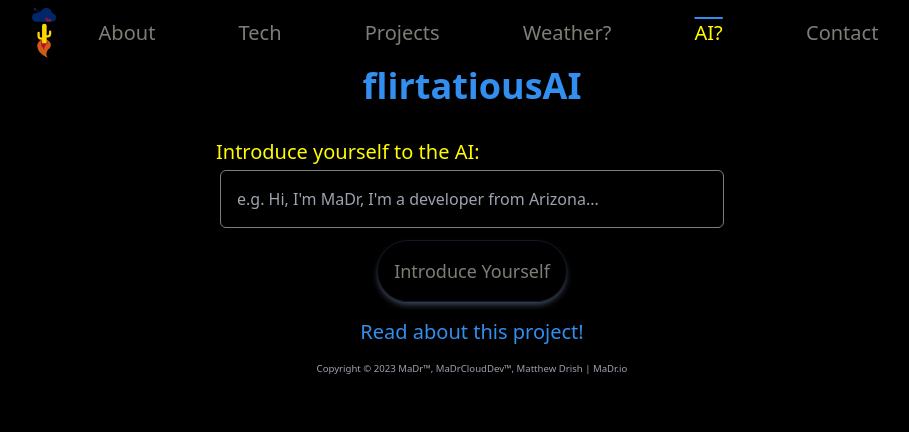
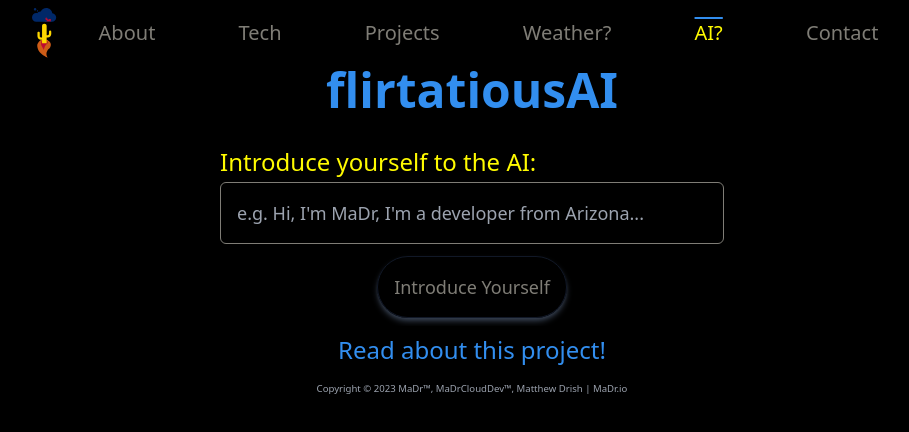
Before and after one commit to MaDrCloudDev/svelteKitOpenAi, a SvelteKit app: page / in a window 1280 px wide. Shown: the top 432 px of the page, without its empty margins (168-1077 px from the left). Built offline with nearby package versions, Linux system fonts and the light colour scheme.

Commit message:
improve css for large screens
improve css for large screens

```diff
--- a/src/routes/+layout.svelte
+++ b/src/routes/+layout.svelte
@@ -10,7 +10,7 @@
 
 <Navbar data bind:sidebar={open} />
 <Sidebar bind:open />
-<div class="max-w-2xl sm:max-w-5xl mx-auto">
+<div class="max-w-2xl sm:max-w-5xl mx-auto px-2">
 	<slot />
 </div>
 <Footer />
--- a/src/routes/+page.svelte
+++ b/src/routes/+page.svelte
@@ -68,15 +68,17 @@
 	<meta name="description" content="A bot that flirts with you by MaDrCloudDev." />
 </svelte:head>
 
-<h1 class="text-4xl font-bold text-[#328eef] text-center">flirtatiousAI</h1>
+<h1 class="text-4xl sm:text-5xl font-bold text-[#328eef] text-center">flirtatiousAI</h1>
 <form
 	class="flex flex-col max-w-lg w-full mx-auto overflow-hidden"
 	on:submit|preventDefault={handleSubmit}
 >
-	<label class="text-[#fffb00] text-xl mb-1" for="context">Introduce yourself to the AI:</label>
+	<label class="text-[#fffb00] text-xl sm:text-2xl px-1 mb-1" for="context"
+		>Introduce yourself to the AI:</label
+	>
 	<input
 		placeholder="e.g. Hi, I'm MaDr, I'm a developer from Arizona..."
-		class="bg-black rounded-md border-[#7f7d76] border text-[#328eef] p-4 mx-1"
+		class="bg-black rounded-md border-[#7f7d76] border text-[#328eef] p-4 mx-1 text-sm sm:text-lg"
 		name="context"
 		bind:value={context}
 	/>
@@ -106,7 +108,7 @@
 <div class="flex justify-center mt-2">
 	<a
 		href="https://madr.io/flirtatiousai"
-		class="justify-center text-lg sm:text-xl hover:text-[#fffb00] text-[#328eef] cursor-pointer"
+		class="justify-center text-lg sm:text-2xl hover:text-[#fffb00] text-[#328eef] cursor-pointer"
 		>Read about this project!</a
 	>
 </div>
```
